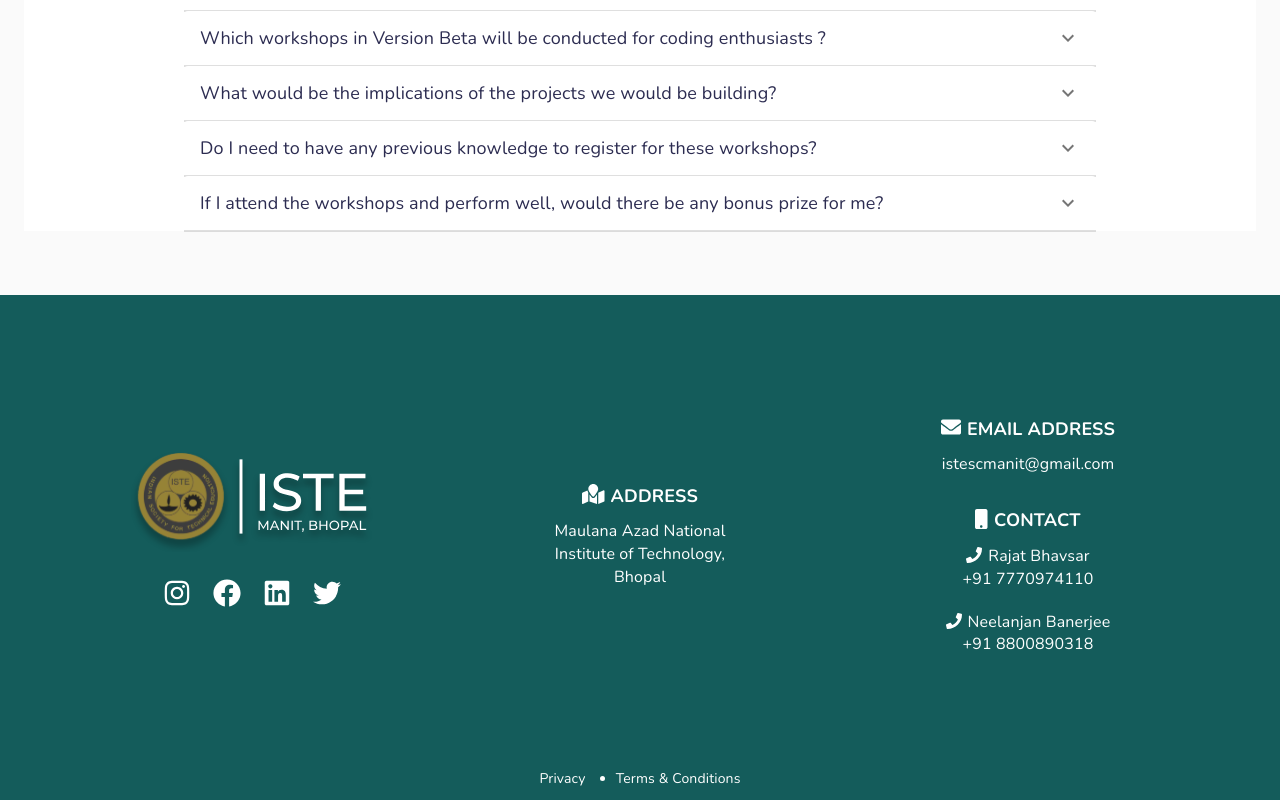
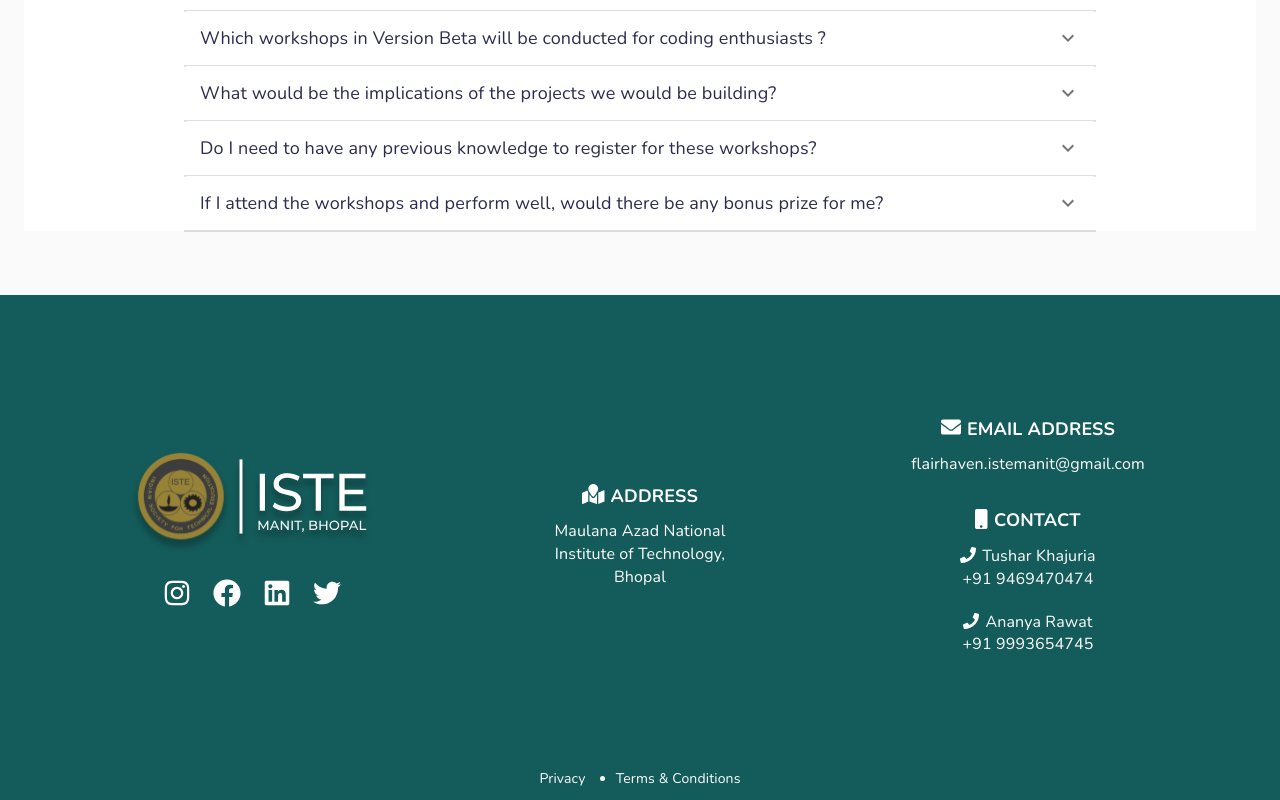
Before and after one commit to shubhtrikal/workshop-ui-2022, a Next.js app: page / in a window 1280 px wide. Shown: the part 5501-6301 px from the top of the page. Built offline with nearby package versions, Linux system fonts and the light colour scheme.

Commit message:
fix: images, button

```diff
--- a/src/components/Footer/Footer.tsx
+++ b/src/components/Footer/Footer.tsx
@@ -114,7 +114,9 @@ const Footer: React.FC = () => {
                 EMAIL ADDRESS
               </h2>
               <p>
-                <a href='mailto:istescmanit@gmail.com'>istescmanit@gmail.com</a>
+                <a href='mailto:flairhaven.istemanit@gmail.com'>
+                  flairhaven.istemanit@gmail.com
+                </a>
               </p>
             </div>
             <div className='contact'>
@@ -127,22 +129,22 @@ const Footer: React.FC = () => {
                 CONTACT
               </h2>
               <p>
-                <a href='tel://7770974110'>
+                <a href='tel://9469470474'>
                   <i aria-hidden='true'>
                     <FontAwesomeIcon icon={faPhone} />
                   </i>
-                  Rajat Bhavsar <br />
-                  +91 7770974110
+                  Tushar Khajuria <br />
+                  +91 9469470474
                 </a>
               </p>
               <br />
               <p>
-                <a href='tel://8800890318'>
+                <a href='tel://9993654745'>
                   <i aria-hidden='true'>
                     <FontAwesomeIcon icon={faPhone} />
                   </i>
-                  Neelanjan Banerjee <br />
-                  +91 8800890318
+                  Ananya Rawat <br />
+                  +91 9993654745
                 </a>
               </p>
             </div>
--- a/src/components/Register/payment.tsx
+++ b/src/components/Register/payment.tsx
@@ -158,7 +158,7 @@ export default function Payment(props: props) {
       order_id: data.id,
       name: 'ISTE SC MANIT',
       description: 'Payment for workshop',
-      image: '/logo.jpeg',
+      image: '/images/iste-logo.jpeg',
       handler: function (response) {
         setLoading(true);
         saveUser(
--- a/src/pages/_document.tsx
+++ b/src/pages/_document.tsx
@@ -38,8 +38,8 @@ class MyDocument extends Document {
     return (
       <Html>
         <Head>
-          <title>Workshop</title>
-          <link rel='icon' href='/logo.jpeg' type='image/x-icon' />
+          <title>Flair Haven | ISTE SC MANIT</title>
+          <link rel='icon' href='/images/istewhite.png' type='image/x-icon' />
           <link
             rel='stylesheet'
             href='https://fonts.googleapis.com/css?family=Roboto:300,400,500,700&display=swap'
--- a/src/pages/success.tsx
+++ b/src/pages/success.tsx
@@ -99,7 +99,7 @@ const Sucess: React.FC<PageProps> = ({ userDetails }) => {
               color={'primary'}
               className={classes.btn}
             >
-              Back
+              Home
             </Button>
           </Box>
           <Invoice open={open} onClose={onClose} details={userDetails} />
```
Also changed, not shown: src/components/Register/registerform.tsx (+11 -0 lines), public/images/iste-logo.jpeg (added), public/images/istewhite.png (added).
